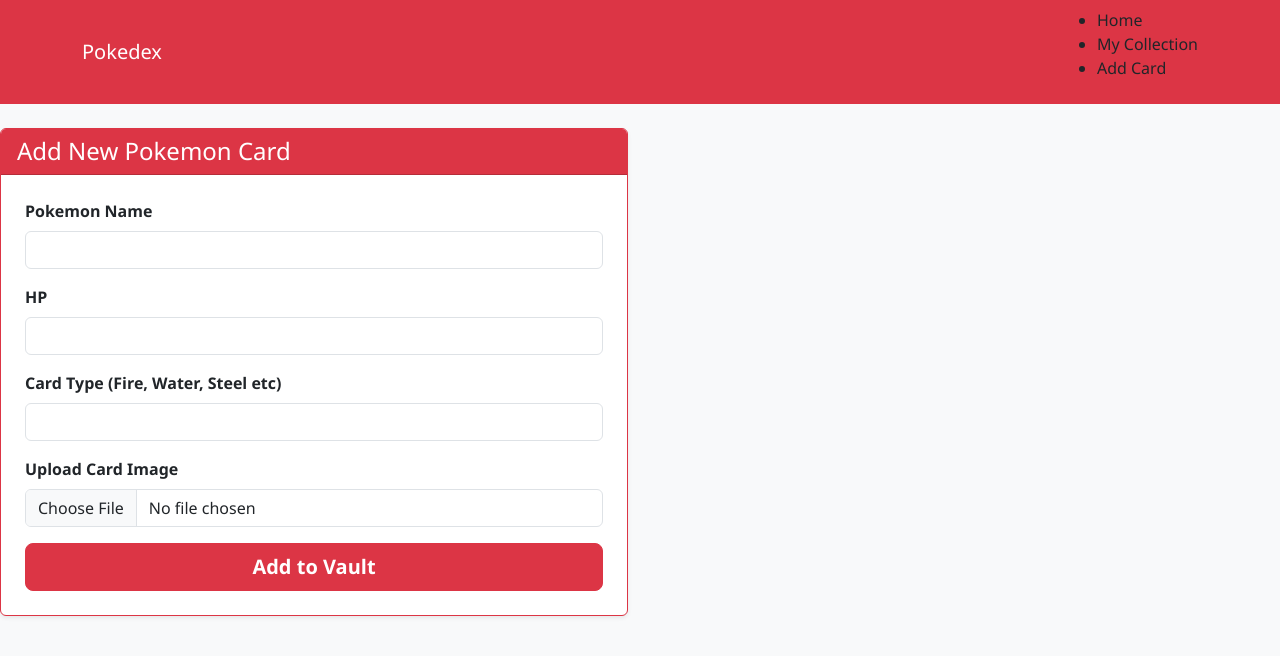
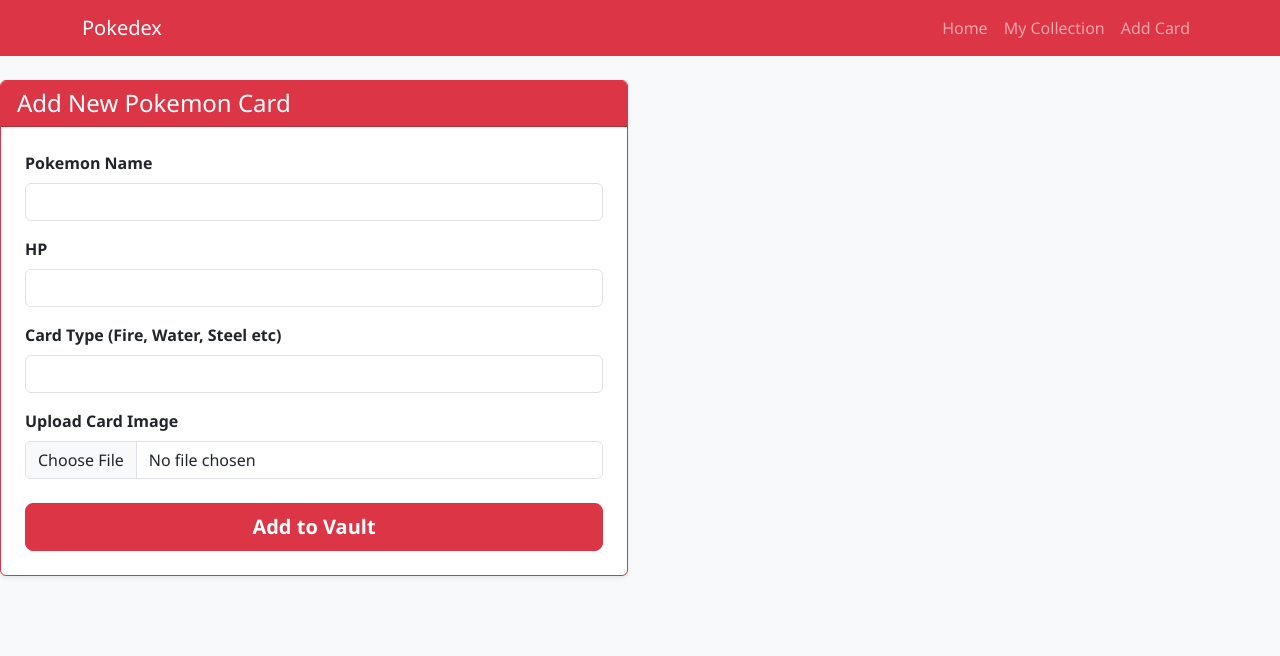
Before and after one commit to Mkamal-45/pokemon-card-collection, a Flask app: page /add in a window 1280 px wide. Shown: the top 656 px of the page. Run offline with Flask 3, Linux system fonts and the light colour scheme.

Commit message:
Added bootsrap to the base, may change some styling if final page does not look as imagined

```diff
--- a/templates/add_card.html
+++ b/templates/add_card.html
@@ -27,7 +27,7 @@
                         <div class="invalid-feedback">Please specify the Pokemon's type</div>
                     </div>
 
-                    <div class="mb-3">
+                    <div class="mb-4">
                         <label for="image" class="form-label fw-bold">Upload Card Image</label>
                         <input type="file" class="form-control" id="image" name="image" accept="image/png,image/jpeg,image/jpg" required>
                         <div class="invalid-feedback">Please upload an image file (only) for the card.</div>
--- a/templates/base.html
+++ b/templates/base.html
@@ -11,15 +11,15 @@
     <nav class="navbar navbar-expand-lg navbar-dark bg-danger">
         <div class="container">
             <a class="navbar-brand" href="/">Pokedex</a>
-            <div>
-                <ul>
-                    <li>
+            <div class="collapse navbar-collapse">
+                <ul class="navbar-nav ms-auto">
+                    <li class="nav-item">
                         <a class="nav-link" href="/">Home</a>
                     </li>
-                    <li>
+                    <li class="nav-item">
                         <a class="nav-link" href="{{url_for('views.collection')}}">My Collection</a>
                     </li>
-                    <li>
+                    <li class="nav-item">
                         <a class="nav-link" href="{{url_for('views.add_card')}}">Add Card</a>
                     </li>
                 </ul>
@@ -27,7 +27,7 @@
         </div>
     </nav>
 
-    <div>
+    <div "container mt-4">
         {%block content%}
         {%endblock%}
     </div>
```
